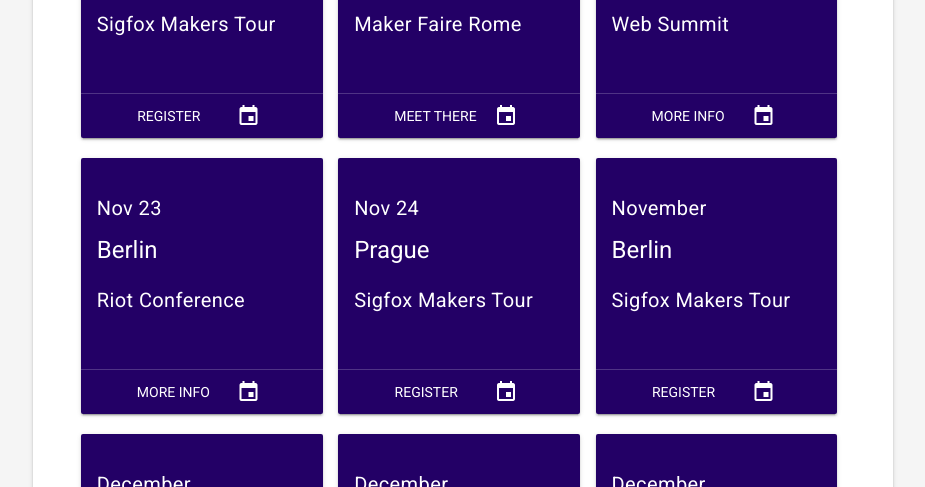
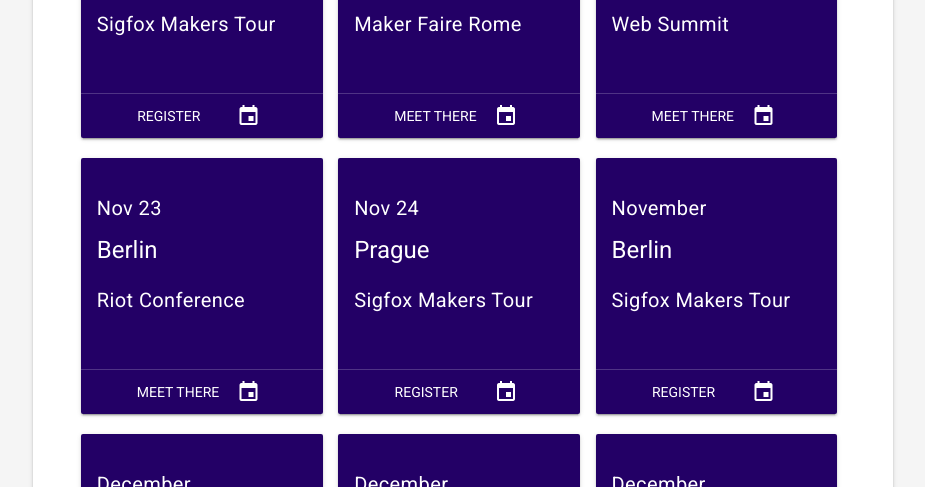
Before and after one commit to sigfox/makers.sigfox.com, a Jekyll site: the page built from index.html, in a window 1280 px wide. Shown: the part 1926-2413 px from the top of the page, without its empty margins (177-1102 px from the left). Built offline with Jekyll 4.4.1, drawn with Linux system fonts in a browser that asks for light colours.

Commit message:
WebSummit, Riot Berlin : add mention _meet there_ To clarify that we're not organising nor speaking there

```diff
--- a/_data/events.yml
+++ b/_data/events.yml
@@ -42,6 +42,7 @@
   location: Berlin
   date: 2016/11/23
   url: //riot.berlin
+  desc: Meet there
 
 - name: Sigfox Makers Tour
   location: Clermont
@@ -60,3 +61,4 @@
   location: Lisbon
   date: 2016/11/07
   url: //websummit.net
+  desc: Meet there
```
